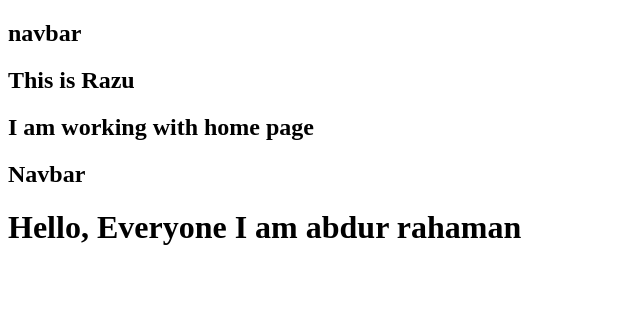
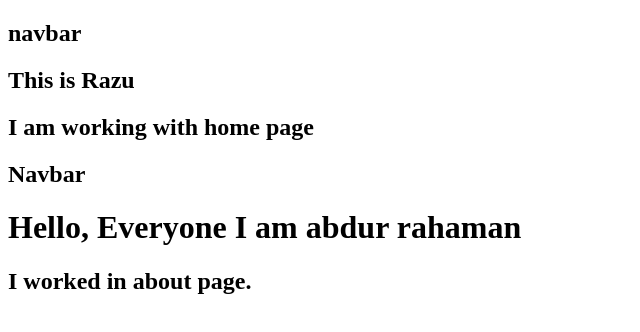
Before and after one commit to razumolla/group-project2, a plain HTML site: page index.html in a window 1280 px wide. Shown: the whole page, without its empty margins (0-640 px from the left). Drawn offline with Linux system fonts and the light colour scheme.

Commit message:
work description

```diff
--- a/index.html
+++ b/index.html
@@ -18,6 +18,7 @@
     </div>
     <div>
         <h1>Hello, Everyone I am abdur rahaman</h1>
+        <h2>I worked in about page.</h2>
     </div>
 
 
```
